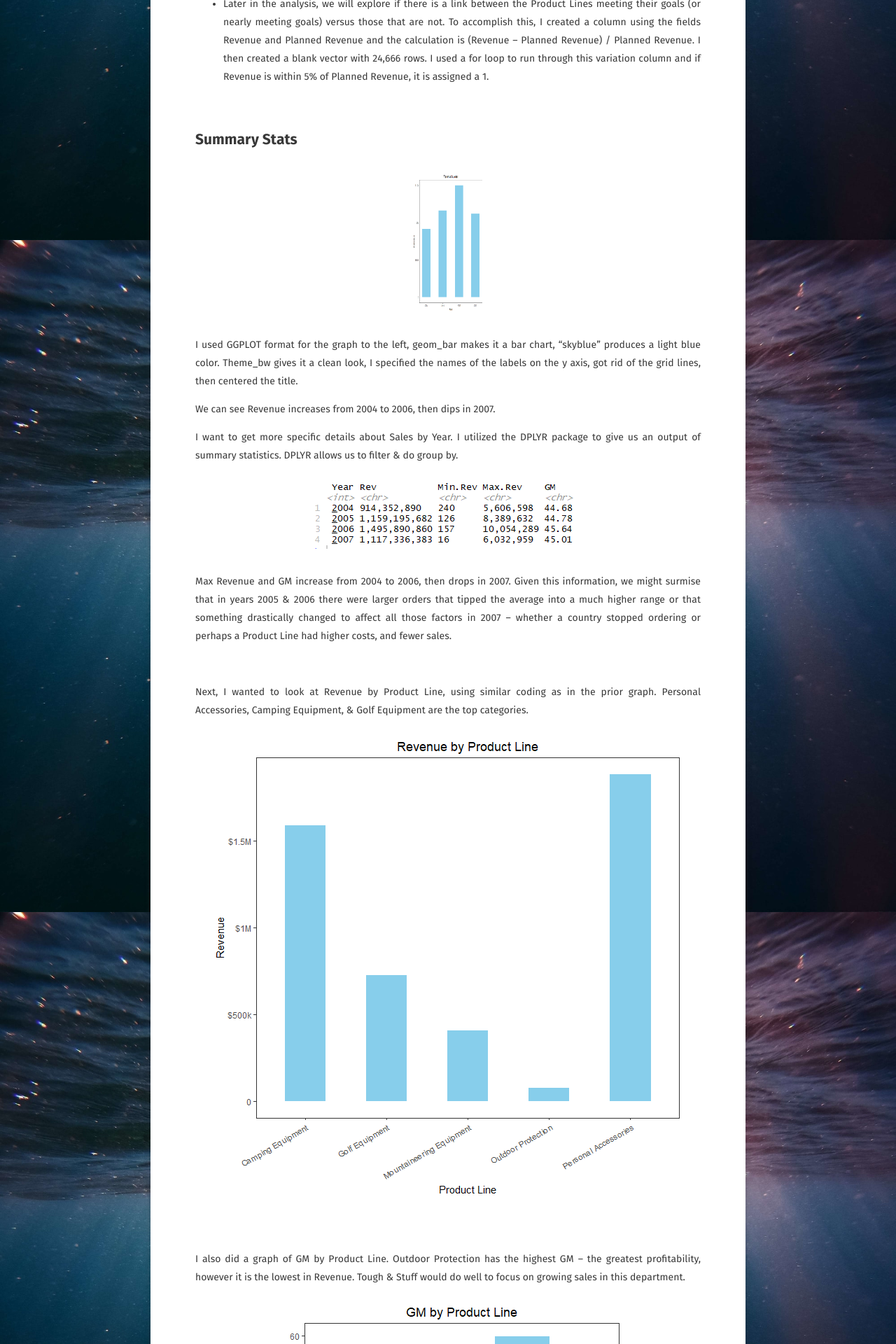
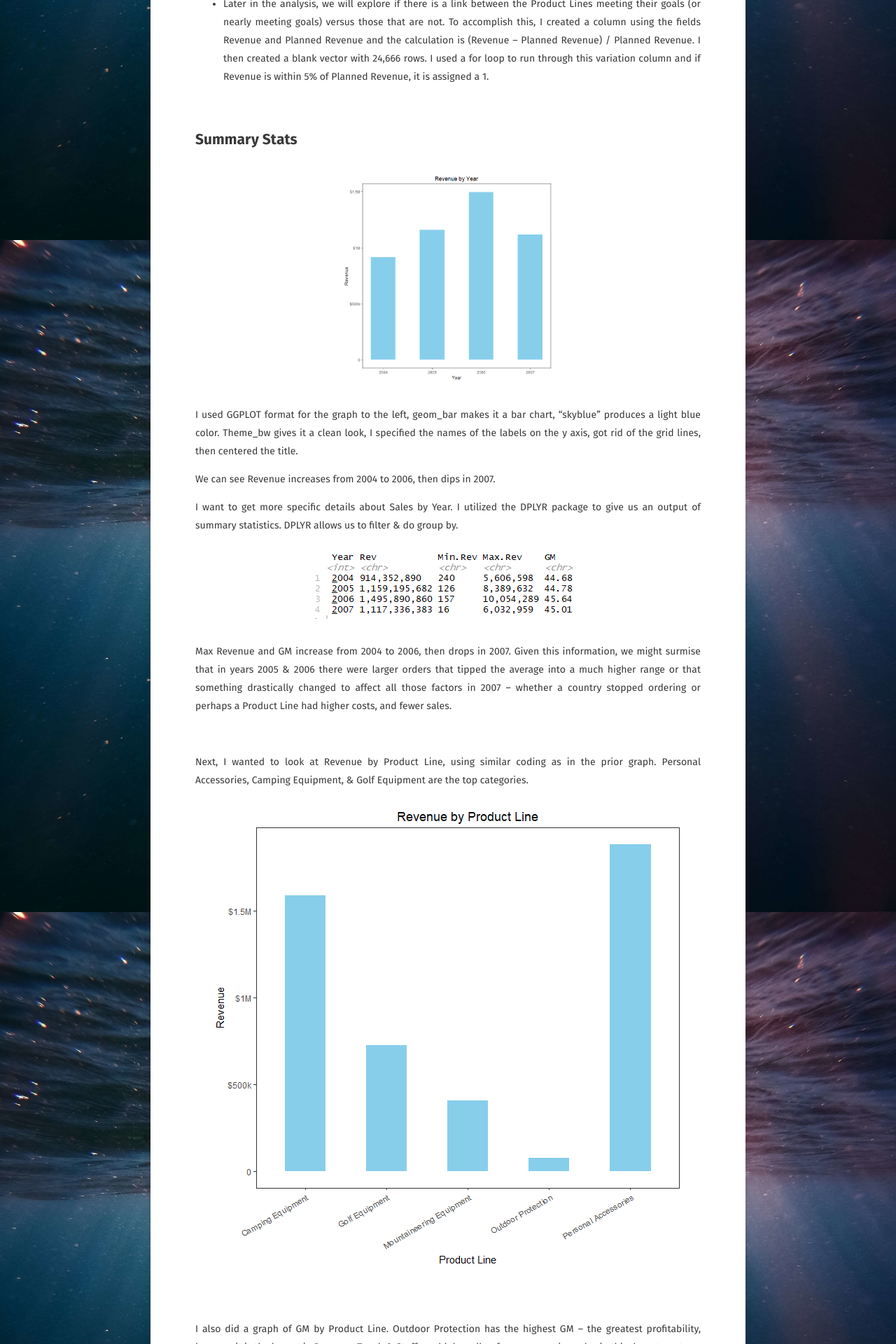
Before and after one commit to sarahschirduan/sarahschirduan.github.io, a Jekyll site: the page built from _posts/2019-08-06-increase-profits.md, in a window 1280 px wide. Shown: the part 1577-3497 px from the top of the page at 70% size. Built offline with Jekyll 4.4.1, drawn with Linux system fonts in a browser that asks for light colours; some web fonts are replaced.

Commit message:
Update 2019-08-06-increase-profits.md

```diff
--- a/_posts/2019-08-06-increase-profits.md
+++ b/_posts/2019-08-06-increase-profits.md
@@ -44,7 +44,7 @@ I inputted the data into R and attached headers to the column. Click <a href="ht
 ## Summary Stats
 
 <figure>
-<a href="/assets/img/Tough1.png"><img src="/assets/img/Tough1.png" style="width:100px; height:200px"></a>
+<a href="/assets/img/Tough1.png"><img src="/assets/img/Tough1.png" style="width:300px; height:300px"></a>
 </figure>
 
 I used GGPLOT format for the graph to the left, geom_bar makes it a bar chart, “skyblue” produces a light blue color. Theme_bw gives it a clean look, I specified the names of the labels on the y axis, got rid of the grid lines, then centered the title.
```
